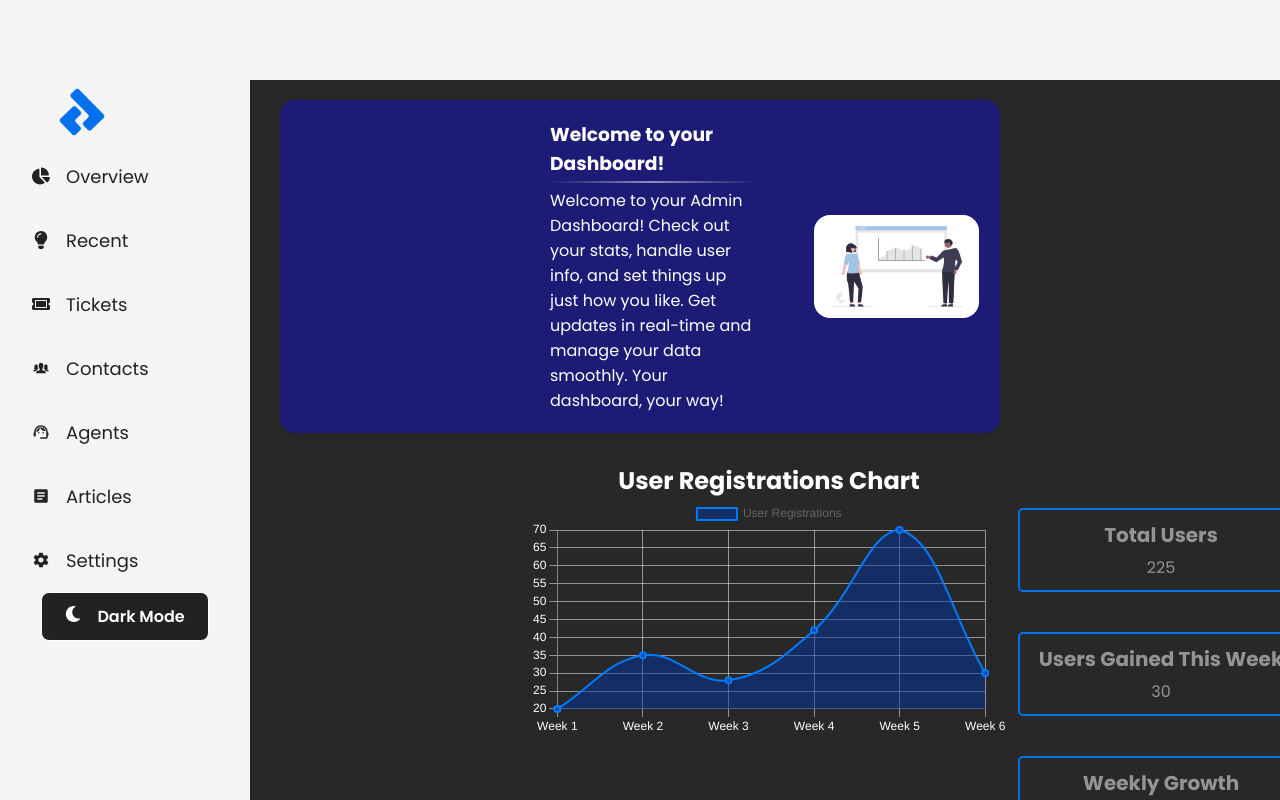
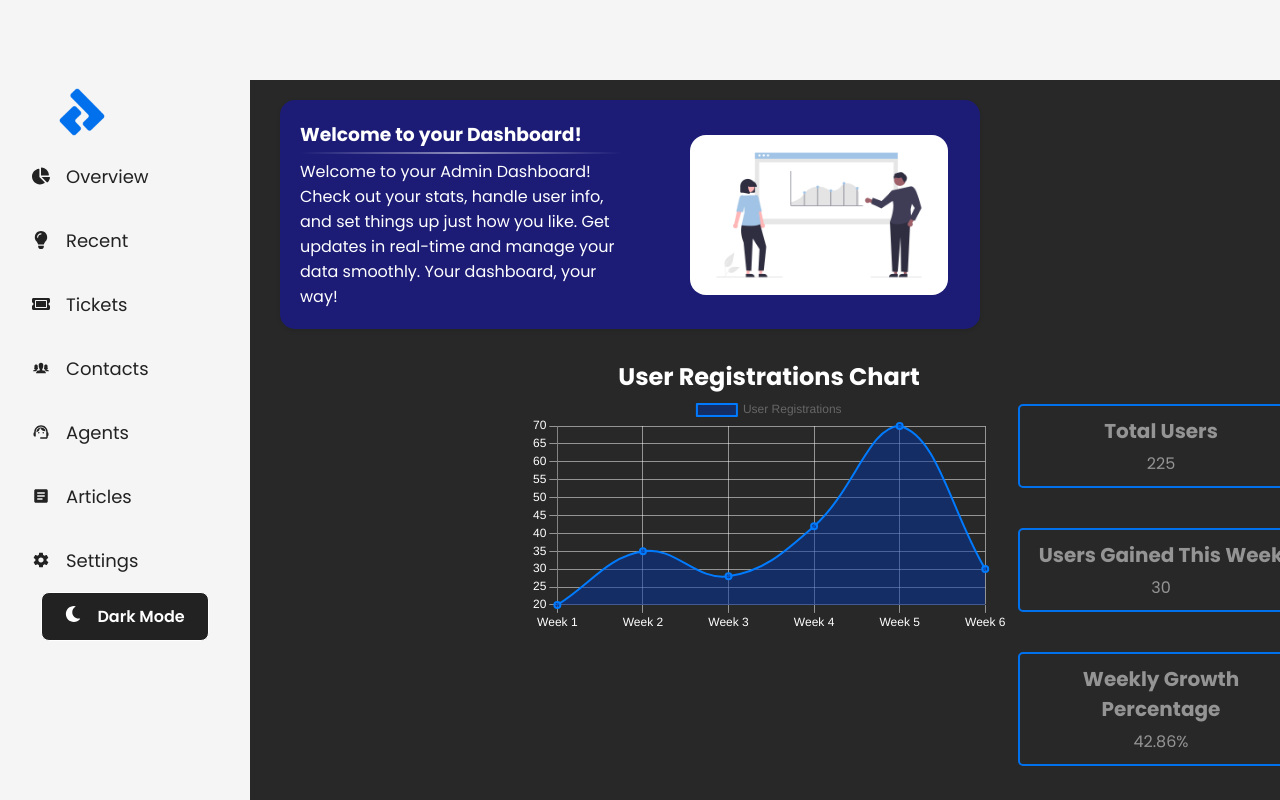
Before and after one commit to edberv1/DevLobby, a React (Create React App) app: page /admin in a window 1280 px wide. Shown: the top 800 px of the page. Built offline with nearby package versions, Linux system fonts and the light colour scheme; sample sign-in values are in the browser's storage.

Commit message:
dashboard-header styling issue

```diff
--- a/src/components/Pages/LayoutAdmin/LayoutAdmin.scss
+++ b/src/components/Pages/LayoutAdmin/LayoutAdmin.scss
@@ -1,7 +1,7 @@
 .adminLayout {
   background-color: #282828;
 
-  > :not(.sidebar):not(.sidebar-menu) {
+  > :not(.sidebar):not(.sidebar-menu):not(.dashboard-header) {
     padding-left: 250px;
   }
 
```
